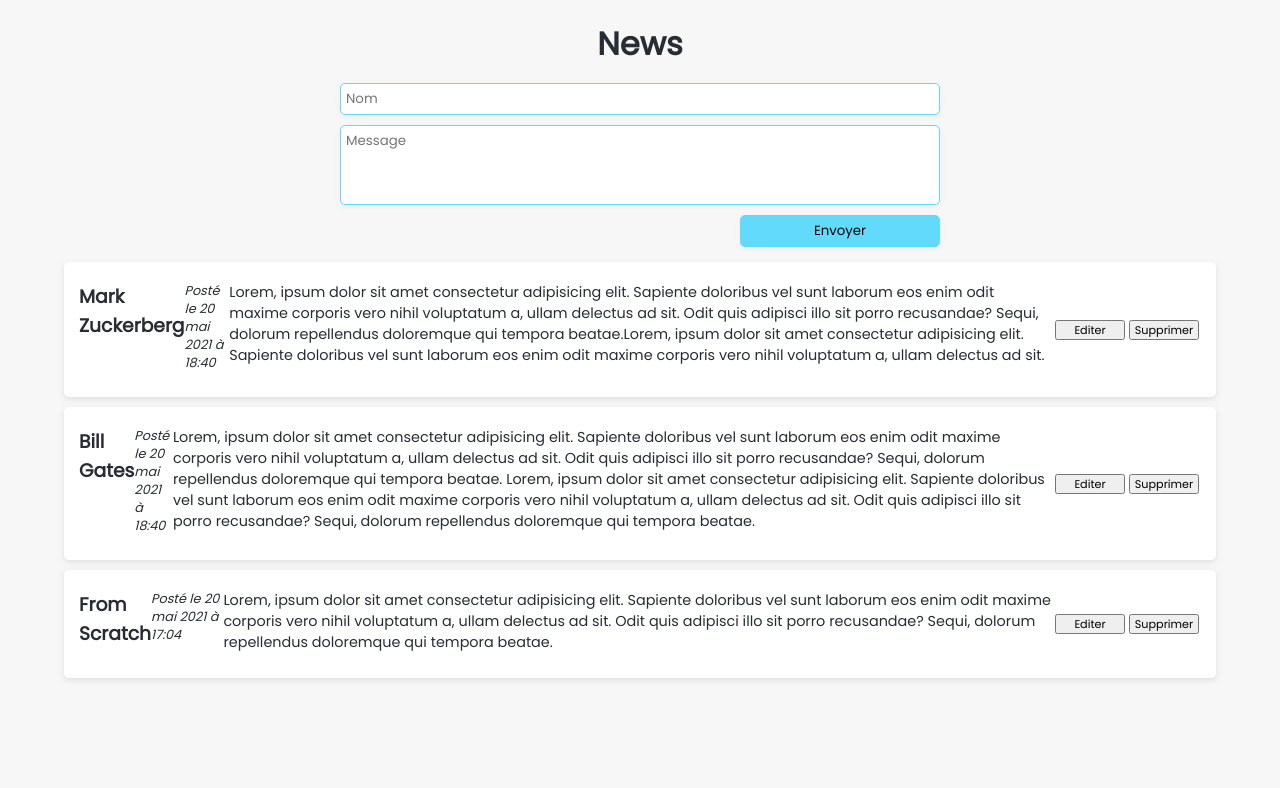
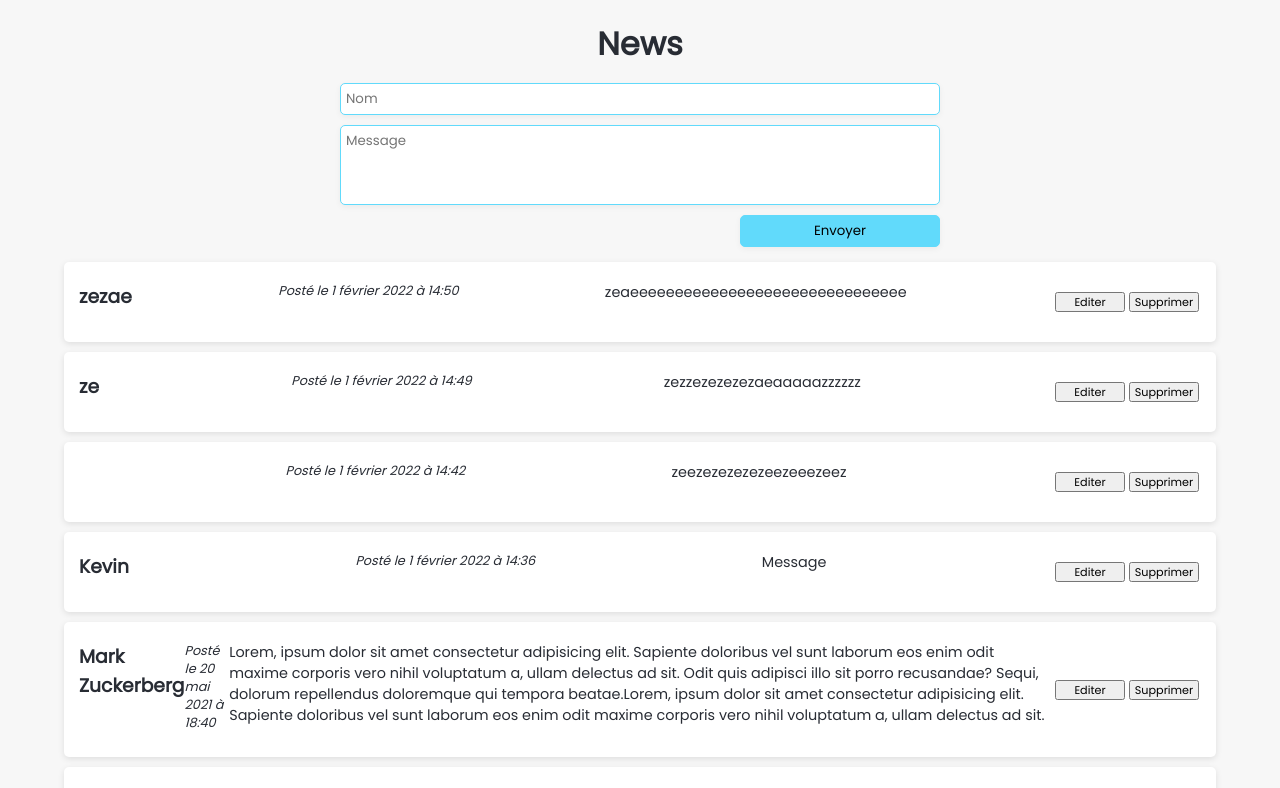
Before and after one commit to kevinkotcherga/crud-react, a React (Create React App) app: page / in a window 1280 px wide. Shown: the top 788 px of the page. Built offline with nearby package versions, Linux system fonts and the light colour scheme; data requests are answered from the project's data file.

Commit message:
✨feat(news): limite de 20 caractères ajoutée avec message d'erreur

```diff
--- a/src/assets/db.json
+++ b/src/assets/db.json
@@ -17,6 +17,30 @@
       "content": "Lorem, ipsum dolor sit amet consectetur adipisicing elit. Sapiente doloribus vel sunt laborum eos enim odit maxime corporis vero nihil voluptatum a, ullam delectus ad sit. Odit quis adipisci illo sit porro recusandae? Sequi, dolorum repellendus doloremque qui tempora beatae.Lorem, ipsum dolor sit amet consectetur adipisicing elit. Sapiente doloribus vel sunt laborum eos enim odit maxime corporis vero nihil voluptatum a, ullam delectus ad sit. ",
       "date": 1621536056135,
       "id": 3
+    },
+    {
+      "author": "Kevin",
+      "content": "Message",
+      "date": 1643726182914,
+      "id": 4
+    },
+    {
+      "author": "",
+      "content": "zeezezezezezeezeeezeez",
+      "date": 1643726554774,
+      "id": 5
+    },
+    {
+      "author": "ze",
+      "content": "zezzezezezezaeaaaaazzzzzz",
+      "date": 1643726952164,
+      "id": 6
+    },
+    {
+      "author": "zezae",
+      "content": "zeaeeeeeeeeeeeeeeeeeeeeeeeeeeeeeee",
+      "date": 1643727025893,
+      "id": 7
     }
   ]
 }
--- a/src/pages/News.js
+++ b/src/pages/News.js
@@ -7,6 +7,7 @@ const News = () => {
   const [newsData, setNewsData] = useState([]);
   const [author, setAuthor] = useState("");
   const [content, setContent] = useState("");
+  const [error, setError] = useState(false);
 
   useEffect(() => {
     getData();
@@ -19,14 +20,20 @@ const News = () => {
   const handleSubmit = (e) => {
     e.preventDefault();
 
+    if (content.length < 20) {
+        setError(true);
+    } else {
       axios.post('http://localhost:3003/articles', {
         author,
         content,
         date: Date.now(),
       }).then(() => {
+        setError(false);
         setAuthor("");
         setContent("");
+        getData();
       });
+    }
   };
 
   return (
@@ -35,7 +42,10 @@ const News = () => {
 
       <form onSubmit={(e) => handleSubmit(e)}>
         <input onChange={(e) => setAuthor(e.target.value)} type='text' placeholder='Nom' value={author} />
-        <textarea onChange={(e) => setContent(e.target.value)} placeholder='Message' value={content}></textarea>
+        <textarea
+        style={{border: error ? "1px solid red" : "1px solid #61dafb"}}
+        onChange={(e) => setContent(e.target.value)} placeholder='Message' value={content}></textarea>
+        {error && <p>Veuillez écrire un minimum de 20 caractères</p>}
         <input type="submit" value="Envoyer" />
       </form>
 
```
Lines whose indentation alone changed are shown as unchanged.
